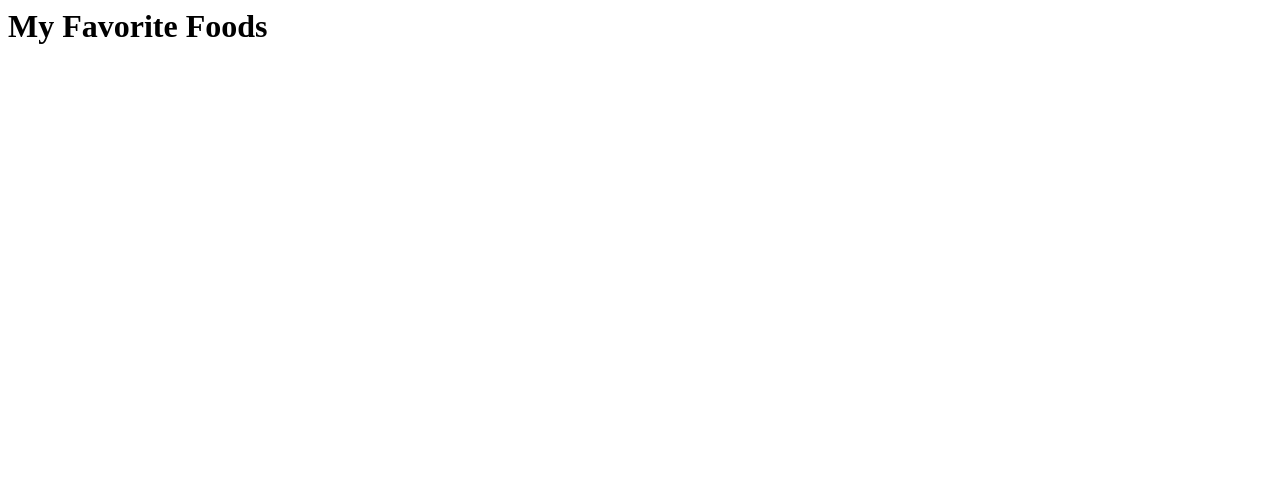
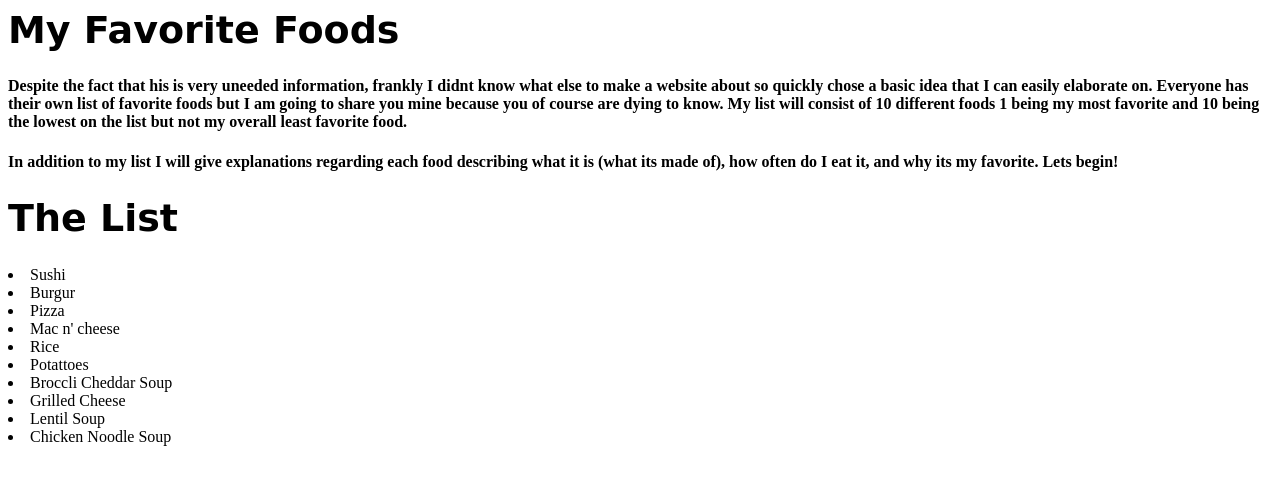
Before and after one commit to ktansug/Favfoods, a plain HTML site: page index.html in a window 1280 px wide. Drawn offline with Linux system fonts and the light colour scheme.

Commit message:
Update index.html

```diff
--- a/index.html
+++ b/index.html
@@ -1 +1,28 @@
-<h1> My Favorite Foods </h1>
+<style>
+
+  .title {font-family:cursive;}
+  .title {font-size:38px;}
+
+</style>
+<h1 class="title"> My Favorite Foods </h1>
+
+<h4> Despite the fact that his is very uneeded information, frankly I didnt know what else to make a website about so quickly chose a basic idea that I can easily
+elaborate on. Everyone has their own list of favorite foods but I am going to share you mine because you of course are dying to know. My list will consist of 10 different
+foods 1 being my most favorite and 10 being the lowest on the list but not my overall least favorite food.</h4>
+
+<h4> In addition to my list I will give explanations regarding each food describing what it is (what its made of), how often do I eat it, and why its my favorite.
+Lets begin! </h4>
+
+<h1 class="title"> The List </h1>
+
+<ol></ol>
+<li> Sushi </li>
+<li> Burgur </li>
+<li> Pizza </li>
+<li> Mac n' cheese </li>
+<li> Rice </li>
+<li> Potattoes </li>
+<li> Broccli Cheddar Soup </li>
+<li> Grilled Cheese </li>
+<li> Lentil Soup </li>
+<li> Chicken Noodle Soup </li>
```
